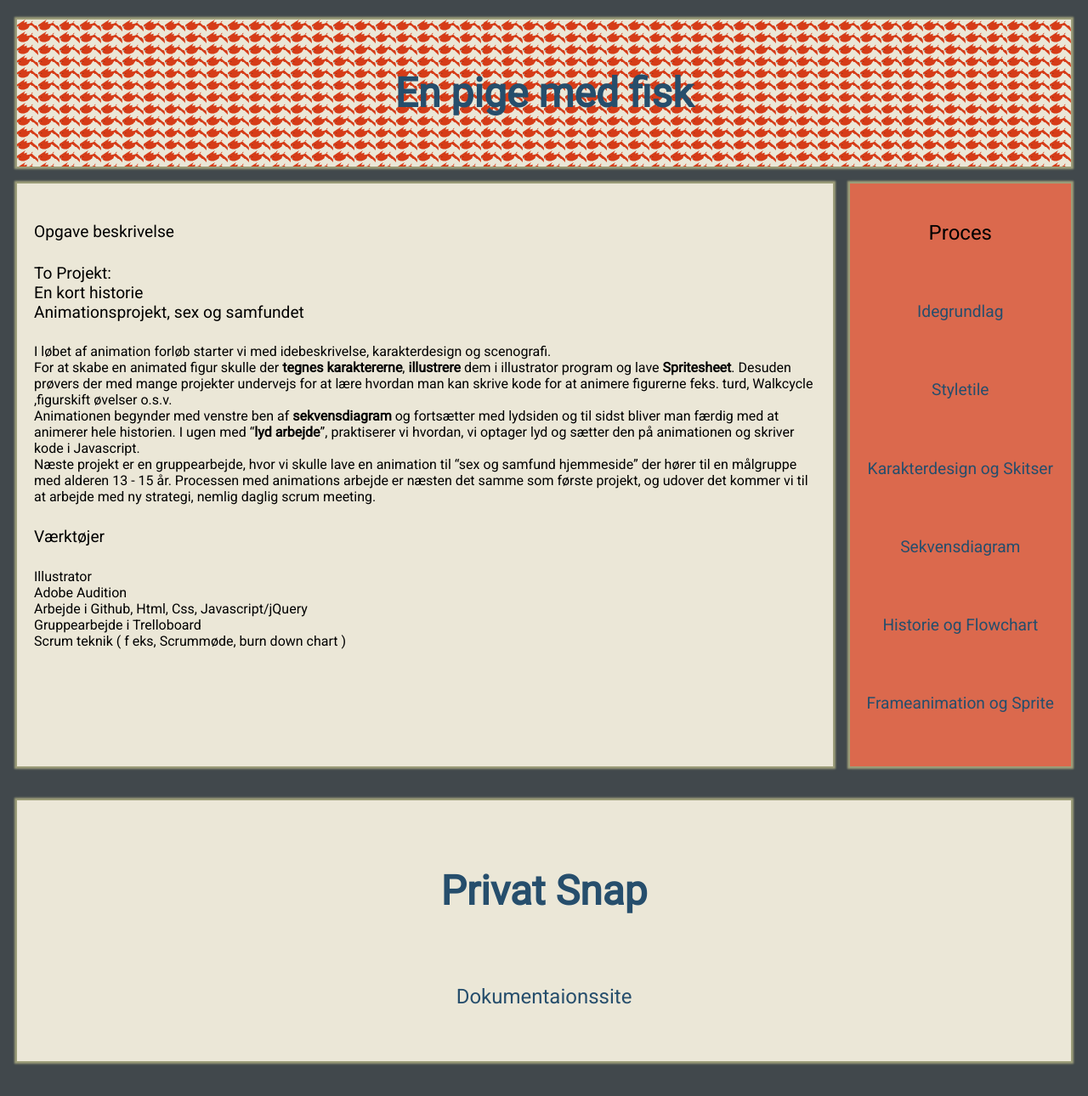
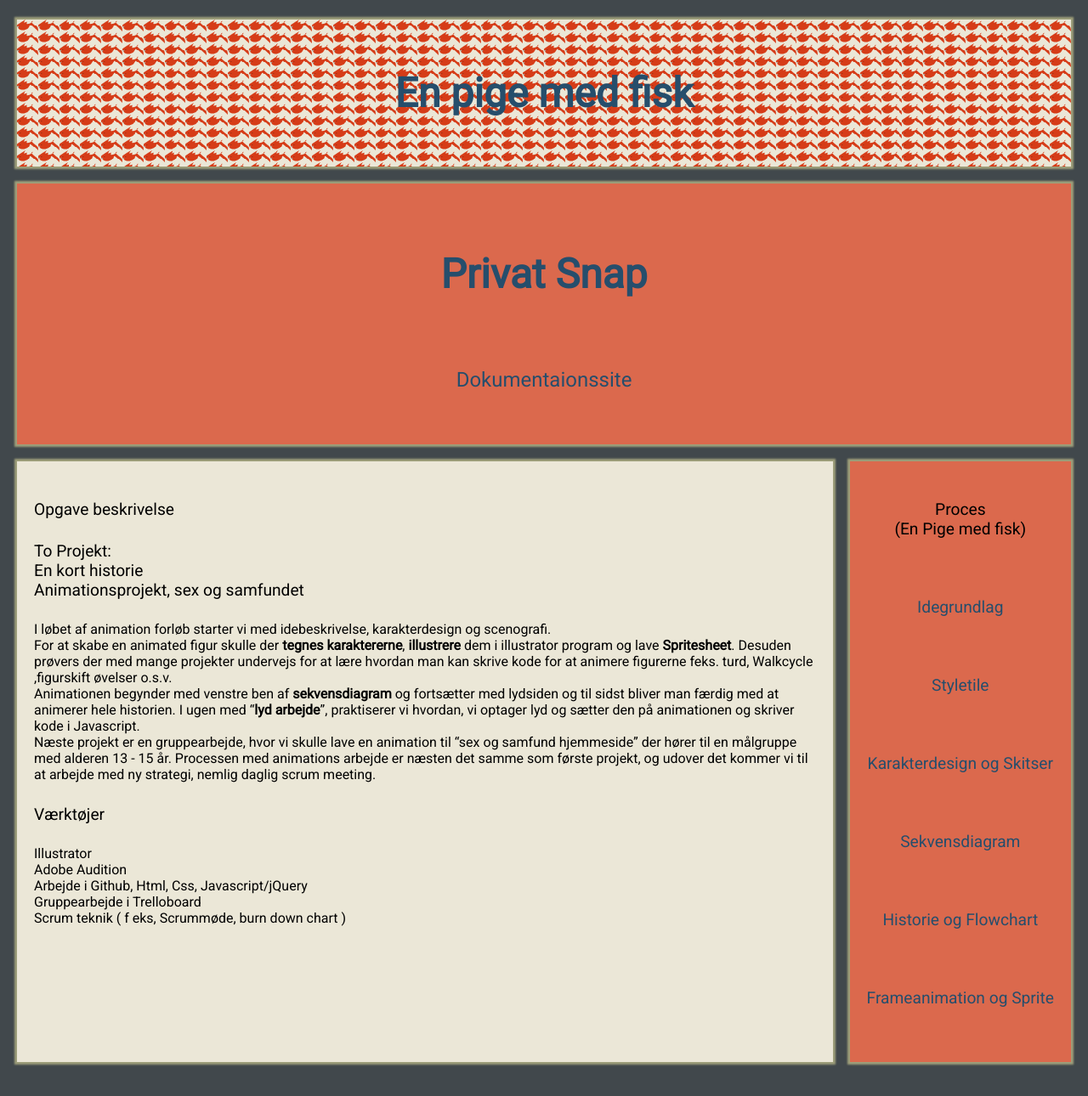
Before and after one commit to mahn0074/portfolio, a plain HTML site: page index_animation.html in a window 1280 px wide. Shown: the part 628-1918 px from the top of the page at 85% size. Drawn offline with nearby package versions, Linux system fonts and the light colour scheme.

Commit message:
change tekst position

```diff
--- a/index_animation.html
+++ b/index_animation.html
@@ -53,6 +53,17 @@
 
             </div>
         </div>
+        <div class="column">
+            <div class="sex_og_samfund">
+                <a href="http://mahnazaghdam.dk/kea/02_animation/04-animationprojekt/animation/animation.html">
+                    <h2>Privat Snap</h2>
+                </a>
+                <a href="http://mahnazaghdam.dk/kea/02_animation/04-animationprojekt/dokumentaionssite/dokumentation.html">
+                    <h3>Dokumentaionssite</h3>
+                </a>
+            </div>
+
+        </div>
 
         <div class="column5">
             <div class="column_tekst">
@@ -76,7 +87,8 @@
 
             </div>
             <div class="proces1">
-                <h3>Proces</h3>
+                <h4>Proces<br> (En Pige med fisk)
+                </h4>
 
                 <a href="http://mahnazaghdam.dk/kea/02_animation/01_ide_stil_struktur/02_01_01_Idegrundlag.pdf">
                     <h4>Idegrundlag</h4>
@@ -106,18 +118,7 @@
 
         </div>
 
-        <div class="column">
-            <div class="sex_og_samfund">
-                <a href="http://mahnazaghdam.dk/kea/02_animation/04-animationprojekt/animation/animation.html">
-                    <h2>Privat Snap</h2>
-                    <!--                    <img src="img/sprite_ansigt.svg">-->
-                </a>
-                <a href="http://mahnazaghdam.dk/kea/02_animation/04-animationprojekt/dokumentaionssite/dokumentation.html">
-                    <h3>Dokumentaionssite</h3>
-                </a>
-            </div>
 
-        </div>
 
     </section>
     <!-- Animation SLUT -->
--- a/stylesheet.css
+++ b/stylesheet.css
@@ -254,13 +254,13 @@ a:hover {
 }
 
 .sex_og_samfund {
-    background-color: rgba(250, 245, 227, 0.92);
+    background-color: rgba(239, 109, 78, 0.89);
 
     background-image: url(img/a7.svg);
     background-repeat: no-repeat;
     background-position: left;
     padding: 20px;
-    background-size: 40%;
+    background-size: 27%;
     margin-top: 20px;
     margin-bottom: 20px;
     box-shadow: 0px 0px 2px 3px rgba(204, 202, 145, 0.67);
@@ -357,7 +357,7 @@ a:hover {
 .proces5 {
     background-image: url(img/indk%C3%B8bsvogn.svg);
     background-repeat: no-repeat;
-    background-position:center;
+    background-position: center;
     background-color: rgba(242, 197, 143, 0.89);
     padding: 20px;
     box-shadow: 0px 0px 2px 3px rgba(145, 204, 193, 0.6);
@@ -480,6 +480,6 @@ a:hover {
 
 .footer {
     padding-left: 20px;
-    background-color: rgba(252, 244, 234, 0.95);
+    background-color: rgba(127, 120, 115, 0.95);
     margin: 10px;
 }
```
Also changed, not shown: index_ux.html (+4 -10 lines).
